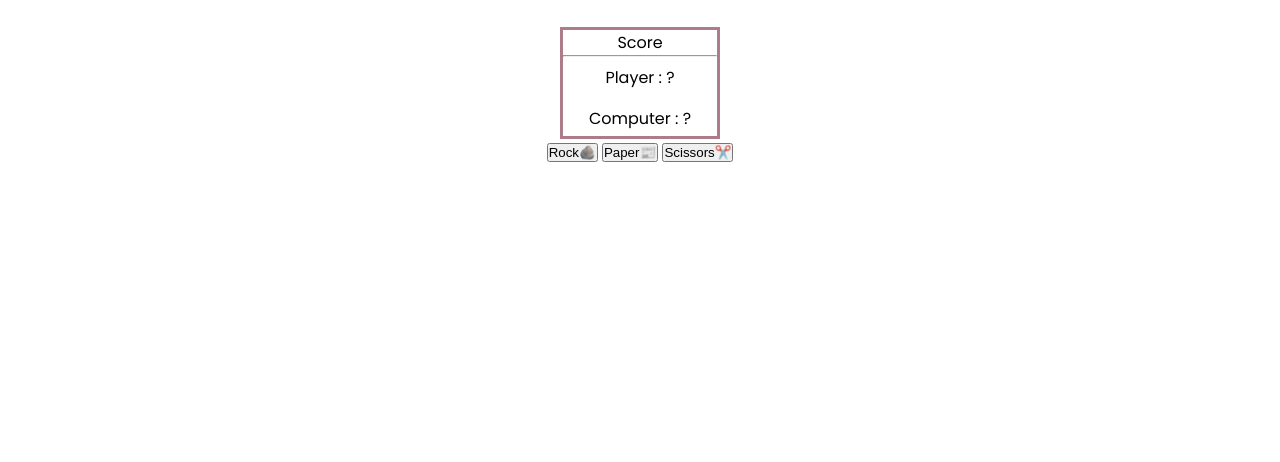
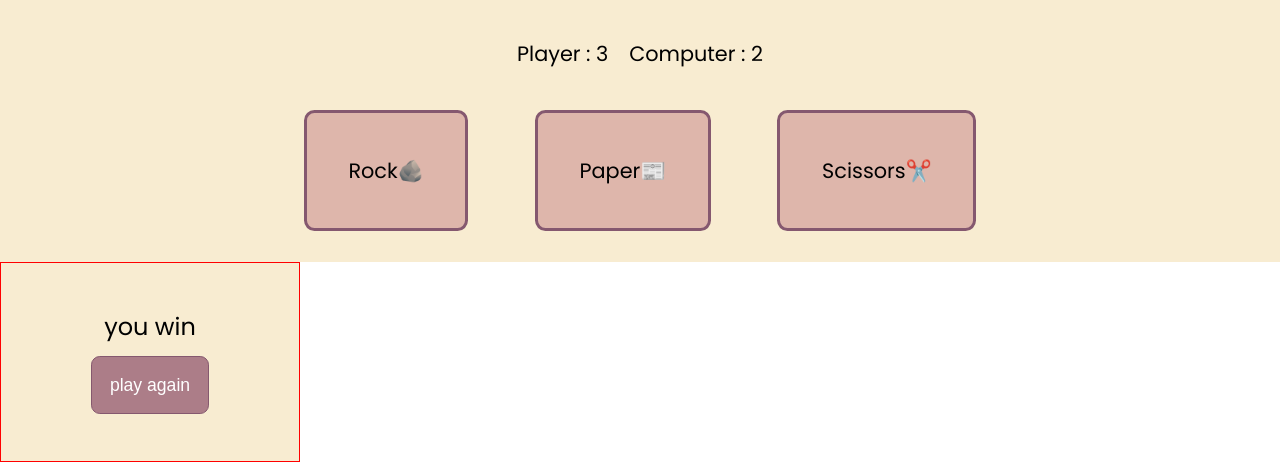
Before and after one commit to Kashyap-Pandya/Rock-Paper-Scissors, a plain HTML site: page index.html in a window 1280 px wide. Shown: the part 429-891 px from the top of the page. Before the commit the page ends 800 px from the top, so only its background shows below. Drawn offline with Linux system fonts and the light colour scheme.

Commit message:
[ADD] added few more stytles

```diff
--- a/index.html
+++ b/index.html
@@ -9,6 +9,7 @@
 </head>
 <body>
     <!-- <h1 style="text-align: center; color: tomato;"> Check console to play the game</h1> -->
+
     <div class="container">
         <div class="header">
             <h1>Rock🪨  Paper📰  Scissors✂️</h1>
@@ -21,24 +22,23 @@
         </div>
         <div class="intro">
             <h2 class="remove">Choose your weapon</h2>
-            <h2 class="show result" ></h2>
+            <h2 class="show round-result" ></h2>
         </div>
         <div class="score">
-            <p>Score</p> <hr>
-            <div class="flex-score">
-                <p class="player">Player : ?</p>
-                <p class="computer">Computer : ?</p>
-            </div>
+                <p class="player">Player : 3</p>
+                <p class="computer">Computer : 2</p>
         </div>
         <div class="weapon-choice">
             <button>Rock🪨</button>
             <button>Paper📰</button>
             <button>Scissors✂️</button>
         </div>
-        <div class="final-result remove">
+      </div>
+        <div class="box remove">
+            <p class="result">you win</p>
+            <button>play again</button>
+        </div>
 
-        </div>
-    </div>
 
     <script src="./app.js"></script>
 </body>
--- a/style.css
+++ b/style.css
@@ -16,6 +16,7 @@ body {
     text-align: center;
     font-family: 'Poppins', sans-serif;
     font-weight: 400;
+    min-height: 100vh;
 }
 
 .container{
@@ -23,6 +24,7 @@ body {
     justify-content: center;
     align-items: center;
     flex-direction: column;
+    background-color: #F8ECD1;
 }
 
 
@@ -47,6 +49,7 @@ body {
     width: 4em;
     background-color: #85586F;
     background-color: #DEB6AB;
+    background-color: #AC7D88;
     border-radius: .5em;
     cursor: pointer;
      border:2px solid #85586F;
@@ -65,12 +68,69 @@ body {
     display: none;
 } */
 
-.score {
+/* .score {
     border:3px solid #AC7D88;
     height: 7em;
     width: 10em;
 }
 
-.flex-score p{
+.flex-score {
+    display: flex;
+}
+
+.player {
+    border-right: 2px solid #85586F;
+}
+*/
+.score p{
     padding: .5em;
+    font-size: 1.3em;
  }
+
+
+.score {
+    display: flex;
+
+}
+
+.weapon-choice button {
+    margin: 1.5em;
+    padding: 2em;
+    background-color: #DEB6AB;
+    font-size: 1.3em;
+    font-family: inherit;
+    border:3px solid #85586F;
+    border-radius: .5em;
+}
+
+.weapon-choice button:hover {
+    transform: scale(1.1);
+}
+
+
+.box {
+    text-align: center;
+    display: flex;
+    flex-direction: column;
+    justify-content: center;
+    align-items: center;
+    border:1px solid red;
+    background-color: #F8ECD1;
+    height: 200px;
+    width: 300px;
+
+}
+.result {
+    font-size: 1.5em;
+    padding-bottom: 0.5em;
+}
+
+.box button {
+    padding:1em;
+    background-color:#AC7D88;
+    border: 1px solid #85586F;
+    color:white;
+    border-radius: .5em;
+    font-size: 1.1em;
+
+}
```
